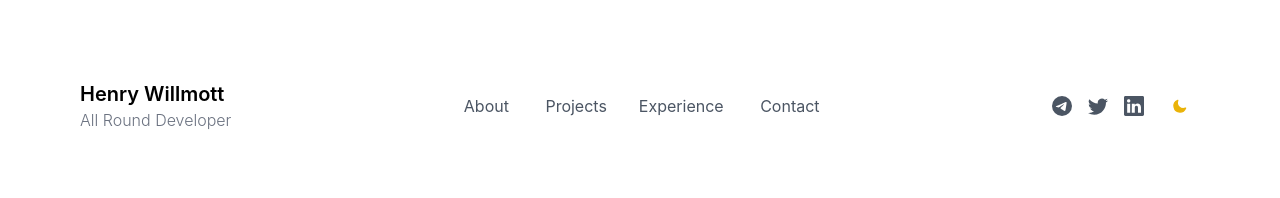
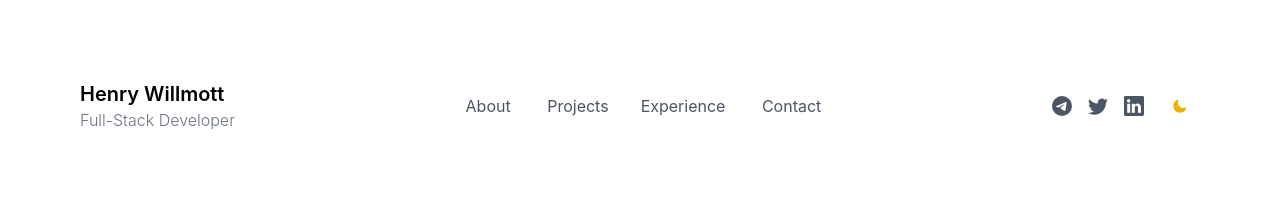
Before and after one commit to kokosthief/hrwillmott-dev-website, a Next.js app: page / in a window 1280 px wide. Shown: the top 198 px of the page. Built offline with nearby package versions, Linux system fonts and the light colour scheme; no server answers.

Commit message:
Update data.js

```diff
--- a/constants/data.js
+++ b/constants/data.js
@@ -1,7 +1,7 @@
 const userData = {
   githubUsername: "kokosthief",
   name: "Henry Willmott",
-  designation: "All Round Developer",
+  designation: "Full-Stack Developer",
   avatarUrl: "/avatar.png",
   email: "hello@hrwillmott.com",
   phone: "+31683421604",
@@ -72,24 +72,24 @@ const userData = {
 
       "For me, coding is like a passion. I love experimenting, problem-solving, asking questions, and reflecting on what I've learned. And the more I do it, the better it tastes.",
     ],
-    currentProject: "CUE to Text Converter",
+    currentProject: "Odessa Amsterdam Staff Portal",
     currentProjectUrl:
-      "https://convert-rekordbox-cue-file-to-setlist.vercel.app/",
+      "https://portal.odessa.amsterdam/",
   },
   experience: [
     {
-      title: "All Round Developer",
+      title: "All Round Full-Stack Developer",
       company: "HRW",
-      year: "2025",
+      year: "2024",
       companyLink: "https://www.linkedin.com/in/henrywillmott/",
-      desc: "Building scalable apps and full-stack solutions, turning ideas into reality. Not just frontend anymore—capable of handling everything needed to bring projects to life.",
+      desc: "Building scalable apps and full-stack solutions, turning ideas into reality.",
     },
     {
       title: "Front End Developer",
       company: "HRW",
       year: "2022",
       companyLink: "https://www.linkedin.com/in/henrywillmott/",
-      desc: "Whilst I've been getting better as a developer, I've already made websites and contributed to really cool crypto projects in different ways like, modding, writing technical docs and more...",
+      desc: "Front end focus on the creation of websites and contributions to really cool web3 projects.",
     },
     {
       title: "Ecstatic Dance DJ",
@@ -137,10 +137,10 @@ const userData = {
   resumeUrl:
     "https://docs.google.com/document/d/1BDyOEn-epkepV0qCAoAfisYJHZSisGR0GLgUAflhxJg/edit?usp=sharing",
   socialLinks: {
-    linkedin: "https://www.linkedin.com/in/henrywillmott/",
+    linkedin: "https://www.linkedin.com/in/hrwillmott/",
     telegram: "https://t.me/kokosthief",
-    twitter: "https://twitter.com/kokosthief",
-    soundcloud: "https://soundcloud.com/henners-ecstatic-dance",
+    twitter: "http://x.com/hennerrrss",
+    soundcloud: "https://soundcloud.com/henners_music",
     github: "https://github.com/kokosthief",
   },
 };
```
